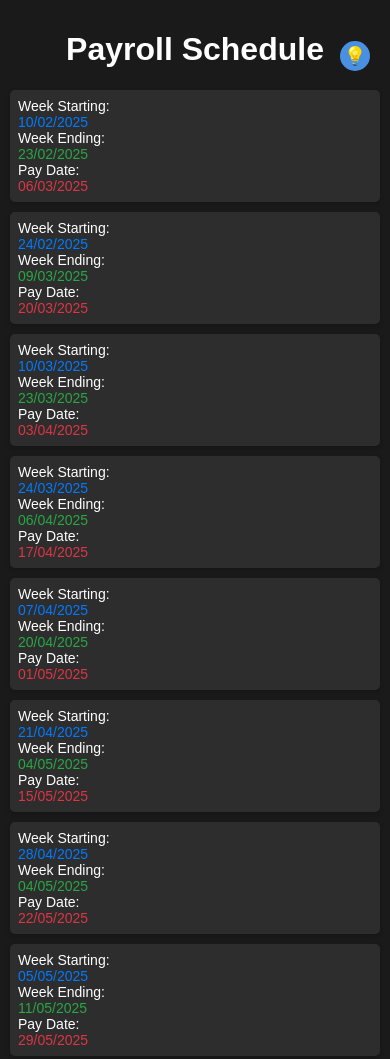
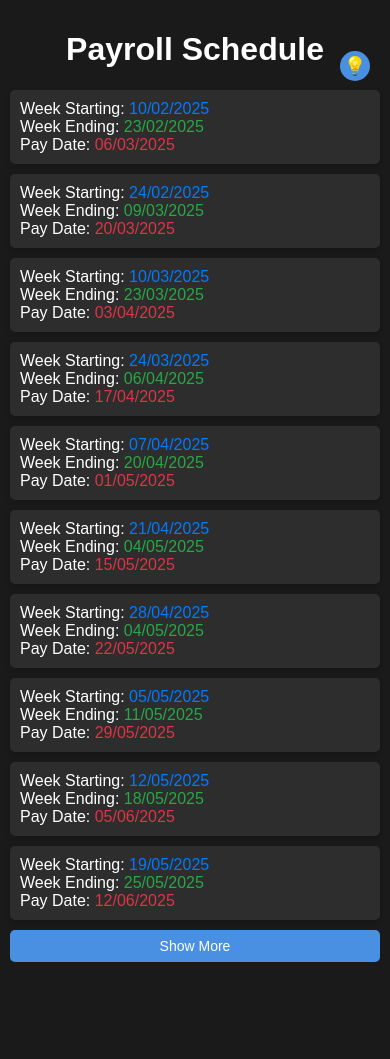
Before and after one commit to PSP91/payroll-schedule, a plain HTML site: page index.html in a window 390 px wide. Shown: the top 1059 px of the page. After the commit the page ends 982 px from the top, so only its background shows below. Drawn offline with Linux system fonts and the light colour scheme.

Commit message:
Update styles.css

```diff
--- a/styles.css
+++ b/styles.css
@@ -12,7 +12,7 @@ body {
 .container {
     max-width: 600px;
     margin: 0 auto;
-    position: relative;
+    position: relative; /* Ensure container can contain positioned elements */
 }
 
 h1 {
@@ -20,34 +20,16 @@ h1 {
     color: #ffffff;
 }
 
-.controls {
-    display: flex;
-    flex-wrap: wrap;
-    gap: 10px;
-    margin-bottom: 20px;
-}
-
-input, select, button {
-    background-color: #2d2d2d;
-    color: #ffffff;
-    border: 1px solid #4a90e2;
-    padding: 8px;
-    border-radius: 5px;
-    font-size: 14px;
-}
-
-input:focus, select:focus, button:focus {
-    outline: 2px solid #4a90e2;
-    outline-offset: 2px;
-}
-
 button {
     background-color: #4a90e2;
     color: white;
     border: none;
+    padding: 10px 20px;
+    border-radius: 5px;
     cursor: pointer;
-    width: auto;
-    padding: 10px 20px;
+    margin: 10px 0;
+    width: 100%;
+    font-size: 16px;
 }
 
 button:hover {
@@ -59,12 +41,12 @@ button:hover {
     position: absolute;
     top: 20px;
     right: 20px;
-    width: 40px;
+    width: 40px; /* Adjust size for the icon */
     height: 40px;
     padding: 0;
-    font-size: 24px;
+    font-size: 24px; /* Size of the lightbulb icon */
     background-color: #4a90e2;
-    border-radius: 50%;
+    border-radius: 50%; /* Circular button for lightbulb */
     display: flex;
     align-items: center;
     justify-content: center;
@@ -81,7 +63,6 @@ button:hover {
     margin: 10px 0;
     border-radius: 5px;
     box-shadow: 0 2px 5px rgba(0, 0, 0, 0.2);
-    transition: opacity 0.3s ease;
 }
 
 .entry span.week-starting {
@@ -108,12 +89,6 @@ body.light-theme .entry {
 
 body.light-theme h1 {
     color: #1a1a1a;
-}
-
-body.light-theme .controls input, body.light-theme .controls select {
-    background-color: #f5f5f5;
-    color: #1a1a1a;
-    border: 1px solid #4a90e2;
 }
 
 body.light-theme .entry span.week-starting {
@@ -145,48 +120,19 @@ body.light-theme #themeToggle:hover {
     background-color: #357abd;
 }
 
-/* Accessibility: Ensure high contrast */
-body, .entry, .controls input, .controls select {
-    contrast-ratio: 4.5; /* WCAG AA minimum */
-}
-
-body.light-theme, body.light-theme .entry, body.light-theme .controls input, body.light-theme .controls select {
-    contrast-ratio: 4.5;
-}
-
-/* Lazy loading placeholder */
-.entry.loading {
-    opacity: 0.5;
-}
-
 /* Mobile-Friendly Adjustments */
 @media (max-width: 480px) {
     body {
         padding: 10px;
     }
 
-    .controls {
-        flex-direction: column;
-        gap: 5px;
-    }
-
-    input, select, button {
-        width: 100%;
-        font-size: 12px;
-        padding: 6px;
+    button {
+        font-size: 14px;
+        padding: 8px 16px;
     }
 
     .entry {
-        font-size: 14px;
-        padding: 8px;
-    }
-
-    .entry br {
-        display: none; /* Stack text vertically */
-    }
-
-    .entry span {
-        display: block; /* Stack colored text */
+        padding: 10px;
     }
 
     #themeToggle {
@@ -197,14 +143,3 @@ body.light-theme, body.light-theme .entry, body.light-theme .controls input, bod
         font-size: 18px;
     }
 }
-
-@media (max-width: 320px) {
-    .entry {
-        font-size: 12px;
-    }
-
-    button {
-        font-size: 12px;
-        padding: 6px 12px;
-    }
-}
```
